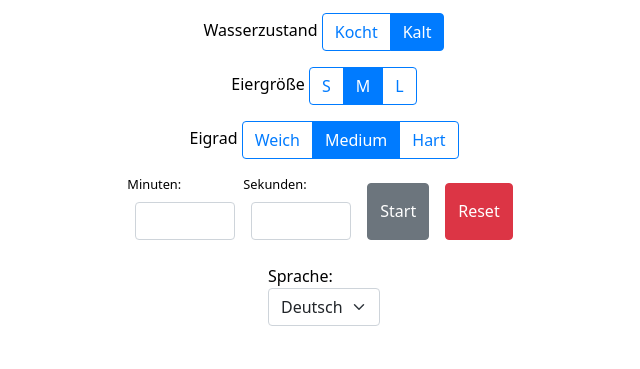
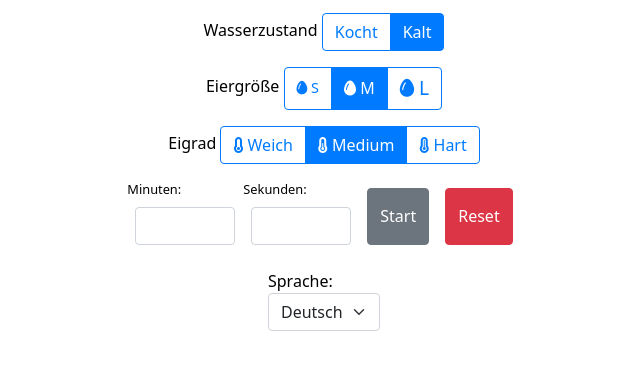
Before and after one commit to vietamin/eieruhr, an Electron app: page index.html in a window 800 px wide. Shown: the part 221-590 px from the top of the page, without its empty margins (76-716 px from the left). Drawn offline with nearby package versions, Linux system fonts and the light colour scheme; some packages are replaced by stand-ins of ours; a script that the page names is missing.

Commit message:
added fontawesome for some icons

```diff
--- a/index.html
+++ b/index.html
@@ -6,6 +6,7 @@
     <title>Eier-Uhr</title>
     <link rel="stylesheet" href="https://cdn.jsdelivr.net/npm/bootstrap@5.1.3/dist/css/bootstrap.min.css">
     <link rel="stylesheet" href="styles.css">
+    <link rel="stylesheet" href="https://cdnjs.cloudflare.com/ajax/libs/font-awesome/6.0.0-beta3/css/all.min.css">
   </head>
   <body>
     <header>
@@ -49,9 +50,9 @@
           <div class="m-2">
             <label class="egg-size-label">Eiergröße</label>
             <div class="btn-group" role="group">
-                <button type="button" class="btn btn-outline-primary egg-size" data-size="S">S</button>
-                <button type="button" class="btn btn-outline-primary egg-size active" data-size="M">M</button>
-                <button type="button" class="btn btn-outline-primary egg-size" data-size="L">L</button>
+                <button type="button" class="btn btn-outline-primary egg-size small" data-size="S"><i class="fas fa-egg"></i> S</button>
+                <button type="button" class="btn btn-outline-primary egg-size medium active" data-size="M"><i class="fas fa-egg"></i> M</button>
+                <button type="button" class="btn btn-outline-primary egg-size large" data-size="L"><i class="fas fa-egg"></i> L</button>
             </div>
           </div>
 
@@ -59,9 +60,9 @@
           <div class="m-2">
             <label class="egg-type-label">Eigrad</label>
             <div class="btn-group" role="group">
-              <button type="button" class="btn btn-outline-primary egg-type" data-type="soft">Weich</button>
-              <button type="button" class="btn btn-outline-primary egg-type active" data-type="medium">Medium</button>
-              <button type="button" class="btn btn-outline-primary egg-type" data-type="hard">Hart</button>
+                <button type="button" class="btn btn-outline-primary egg-type" data-type="soft"><i class="fas fa-thermometer-empty"></i> Weich</button>
+              <button type="button" class="btn btn-outline-primary egg-type active" data-type="medium"><i class="fas fa-thermometer-half"></i> Medium</button>
+              <button type="button" class="btn btn-outline-primary egg-type" data-type="hard"><i class="fas fa-thermometer-full"></i> Hart</button>
             </div>
           </div>
 
--- a/styles.css
+++ b/styles.css
@@ -212,3 +212,15 @@ legend {
     display: flex;
     width: auto;
 }
+
+.egg-size.small {
+    font-size: 0.9em;
+}
+
+.egg-size.medium {
+    font-size: 1em;
+}
+
+.egg-size.large {
+    font-size: 1.2em;
+}
```
